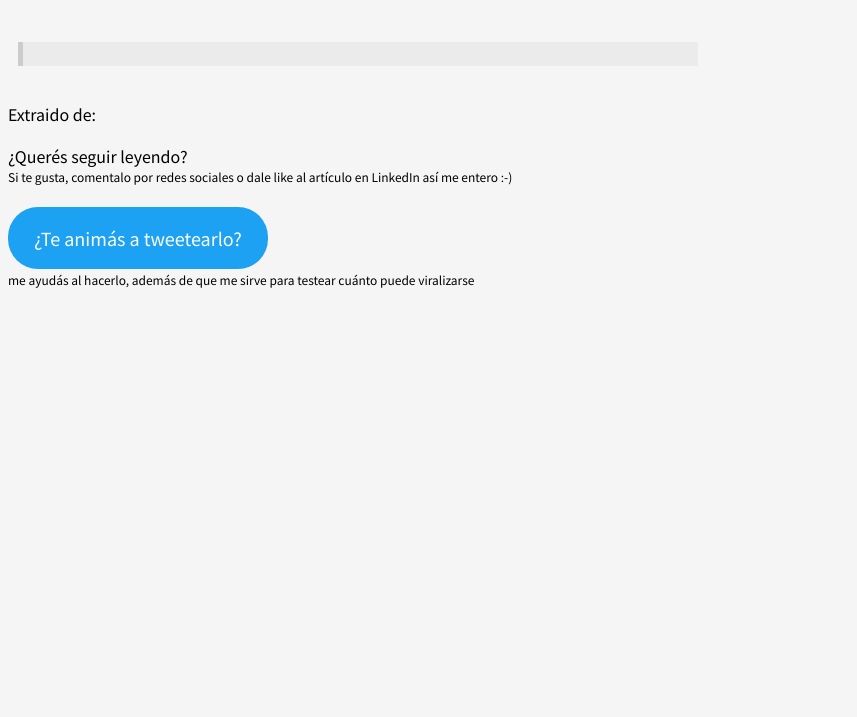
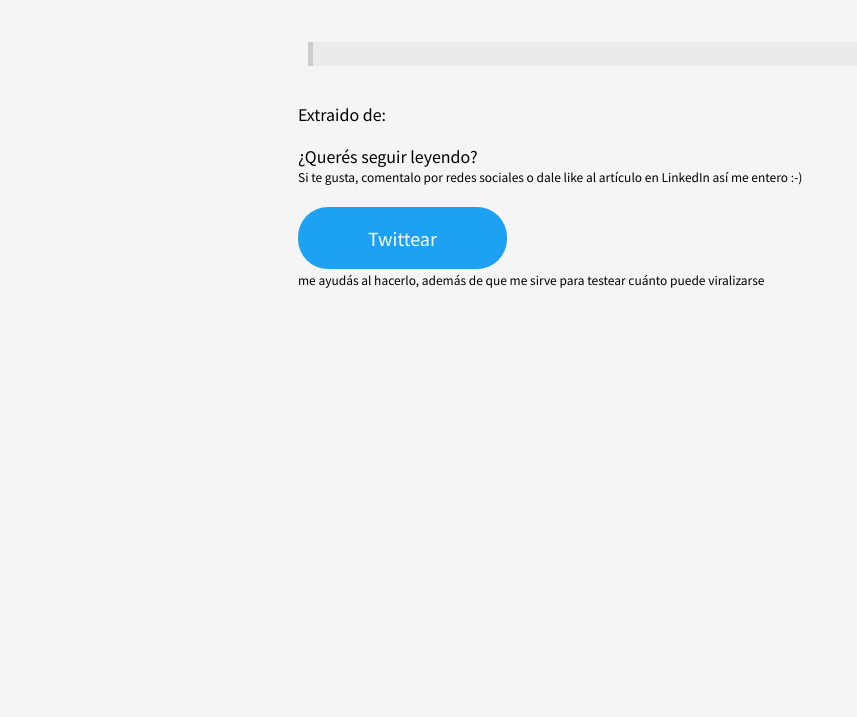
Before and after one commit to ImGaston/quote-generator, a website: page index.html in a window 1280 px wide. Shown: the part 83-800 px from the top of the page, without its empty margins (0-857 px from the left). Drawn offline with Linux system fonts and the light colour scheme; no server answers.

Commit message:
css fixed

```diff
--- a/index.html
+++ b/index.html
@@ -35,7 +35,7 @@
         <a id="Leer" target="_blank">¿Querés seguir leyendo?</a>
         <p class="ask">Si te gusta, comentalo por redes sociales o dale like al artículo en LinkedIn así me entero :-)
         </p>
-        <a id="Shared" target="_blank">¿Te animás a tweetearlo?</a>
+        <a id="Shared" target="_blank">Twittear</a>
         <p class="thanks">me ayudás al hacerlo, además de que me sirve para testear cuánto puede viralizarse</p>
 
     </main>
--- a/style.css
+++ b/style.css
@@ -8,6 +8,8 @@ html {
     font-size: 62.5%;
     font-family: 'Noto Sans JP',
         sans-serif;
+    max-width: 700px;
+    margin: auto;
 }
 
 body {
@@ -59,12 +61,19 @@ a {
     text-decoration: none;
 }
 
+main a:hover {
+    text-decoration: underline;
+    font-weight: bold;
+}
+
 #Shared {
     font-size: 1.8rem;
     background-color: rgb(29, 161, 242);
     color: rgb(255, 255, 255);
-    padding: 18px 26px;
+    padding: 18px 70px;
     border-radius: 30px;
+    min-height: 52px;
+    min-width: 225px;
 
 }
 
```
